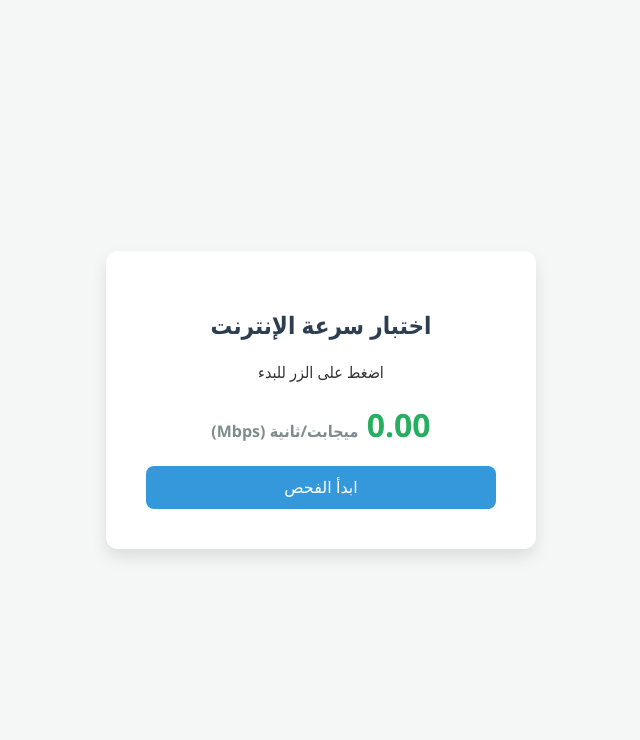
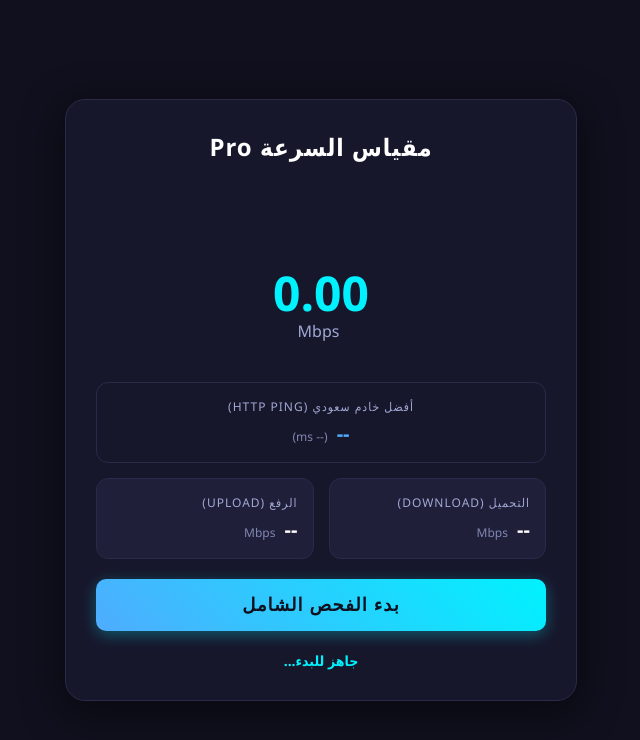
Before and after one commit to Lssam123/report, a plain HTML site: page index.html in a window 1280 px wide. Shown: the whole page, without its empty margins (319-959 px from the left). Drawn offline with Linux system fonts and the light colour scheme.

Commit message:
Update index.html

```diff
--- a/index.html
+++ b/index.html
@@ -3,71 +3,69 @@
 <head>
     <meta charset="UTF-8">
     <meta name="viewport" content="width=device-width, initial-scale=1.0">
-    <title>مقياس سرعة الإنترنت</title>
+    <title>مقياس السرعة الذكي Pro V2</title>
+    <script src="https://bernii.github.io/gauge.js/dist/gauge.min.js"></script>
     <style>
-        body {
-            font-family: 'Segoe UI', Tahoma, Geneva, Verdana, sans-serif;
-            background-color: #f4f7f6;
-            color: #333;
-            display: flex;
-            justify-content: center;
-            align-items: center;
-            height: 100vh;
-            margin: 0;
-        }
-        .container {
-            background-color: #fff;
-            padding: 40px;
-            border-radius: 12px;
-            box-shadow: 0 8px 16px rgba(0,0,0,0.1);
-            text-align: center;
-            width: 350px;
-        }
-        h1 {
-            font-size: 24px;
-            margin-bottom: 20px;
-            color: #2c3e50;
-        }
-        .speed-result {
-            font-size: 32px;
-            font-weight: bold;
-            color: #27ae60;
-            margin: 20px 0;
-        }
-        .unit {
-            font-size: 16px;
-            color: #7f8c8d;
-        }
-        button {
-            background-color: #3498db;
-            color: white;
-            border: none;
-            padding: 12px 24px;
-            font-size: 16px;
-            border-radius: 8px;
-            cursor: pointer;
-            transition: background-color 0.3s;
-            width: 100%;
-        }
-        button:hover {
-            background-color: #2980b9;
-        }
-        button:disabled {
-            background-color: #95a5a6;
-            cursor: not-allowed;
-        }
+        body { font-family: 'Segoe UI', Tahoma, Geneva, Verdana, sans-serif; background-color: #10101e; color: #fff; display: flex; justify-content: center; align-items: center; min-height: 100vh; margin: 0; }
+        .container { background-color: #17172c; padding: 30px; border-radius: 20px; box-shadow: 0 10px 40px rgba(0,0,0,0.5); width: 450px; text-align: center; border: 1px solid #2a2a4a; }
+        h2 { margin-top: 0; color: #fff; font-size: 24px; letter-spacing: 1px; }
+
+        /* تصميم منطقة العداد */
+        .gauge-container { position: relative; width: 300px; height: 180px; margin: 0 auto; }
+        #speedGauge { width: 100%; height: 100%; }
+        .speed-text-overlay { position: absolute; bottom: 20px; left: 0; width: 100%; text-align: center; }
+        .speed-text-overlay .value { font-size: 48px; font-weight: bold; color: #00f2fe; }
+        .speed-text-overlay .unit { font-size: 16px; color: #a2a8d3; display: block; margin-top: -5px; }
+
+        /* تصميم شبكة النتائج */
+        .grid { display: grid; grid-template-columns: 1fr 1fr; gap: 15px; margin: 20px 0; text-align: right; }
+        .box { background-color: #1f1f3a; padding: 15px; border-radius: 12px; border: 1px solid #2a2a4a; transition: 0.3s; }
+        .box:hover { border-color: #00f2fe; }
+        .box.full { grid-column: span 2; text-align: center; background-color: #17172c; border-color: #2a2a4a; }
+
+        .label { font-size: 12px; color: #a2a8d3; display: block; margin-bottom: 5px; text-transform: uppercase; letter-spacing: 1px; }
+        .value { font-size: 20px; font-weight: bold; color: #fff; }
+        .box.full .value { color: #4facfe; } /* لون مميز للسيرفر الأفضل */
+        .unit { font-size: 12px; color: #8187b1; margin-right: 5px; }
+
+        button { background: linear-gradient(45deg, #4facfe 0%, #00f2fe 100%); color: #10101e; border: none; padding: 15px; width: 100%; border-radius: 10px; font-size: 18px; font-weight: bold; cursor: pointer; transition: 0.3s; text-transform: uppercase; letter-spacing: 1px; box-shadow: 0 4px 15px rgba(0,242,254,0.3); }
+        button:hover { box-shadow: 0 6px 20px rgba(0,242,254,0.5); transform: translateY(-2px); }
+        button:disabled { background: #3a3a5a; color: #8187b1; cursor: not-allowed; box-shadow: none; transform: none; }
+
+        #status { margin-top: 20px; font-size: 14px; color: #00f2fe; font-weight: bold; min-height: 1em; }
     </style>
 </head>
 <body>
 
     <div class="container">
-        <h1>اختبار سرعة الإنترنت</h1>
-        <div id="status">اضغط على الزر للبدء</div>
-        <div class="speed-result">
-            <span id="speed-value">0.00</span>
-            <span class="unit">ميجابت/ثانية (Mbps)</span>
+        <h2>مقياس السرعة Pro</h2>
+
+        <div class="gauge-container">
+            <canvas id="speedGauge"></canvas>
+            <div class="speed-text-overlay">
+                <span class="value" id="mainSpeedValue">0.00</span>
+                <span class="unit">Mbps</span>
+            </div>
         </div>
-        <button id="startBtn">ابدأ الفحص</button>
+
+        <div class="grid">
+            <div class="box full">
+                <span class="label">أفضل خادم سعودي (HTTP Ping)</span>
+                <span class="value" id="bestServer">--</span>
+                <span class="unit" id="bestPing">(-- ms)</span>
+            </div>
+            <div class="box">
+                <span class="label">التحميل (Download)</span>
+                <span class="value" id="downloadSpeed">--</span> <span class="unit">Mbps</span>
+            </div>
+            <div class="box">
+                <span class="label">الرفع (Upload)</span>
+                <span class="value" id="uploadSpeed">--</span> <span class="unit">Mbps</span>
+            </div>
+        </div>
+
+        <button id="startBtn">بدء الفحص الشامل</button>
+        <div id="status">جاهز للبدء...</div>
     </div>
 
     <script src="script.js"></script>
```
